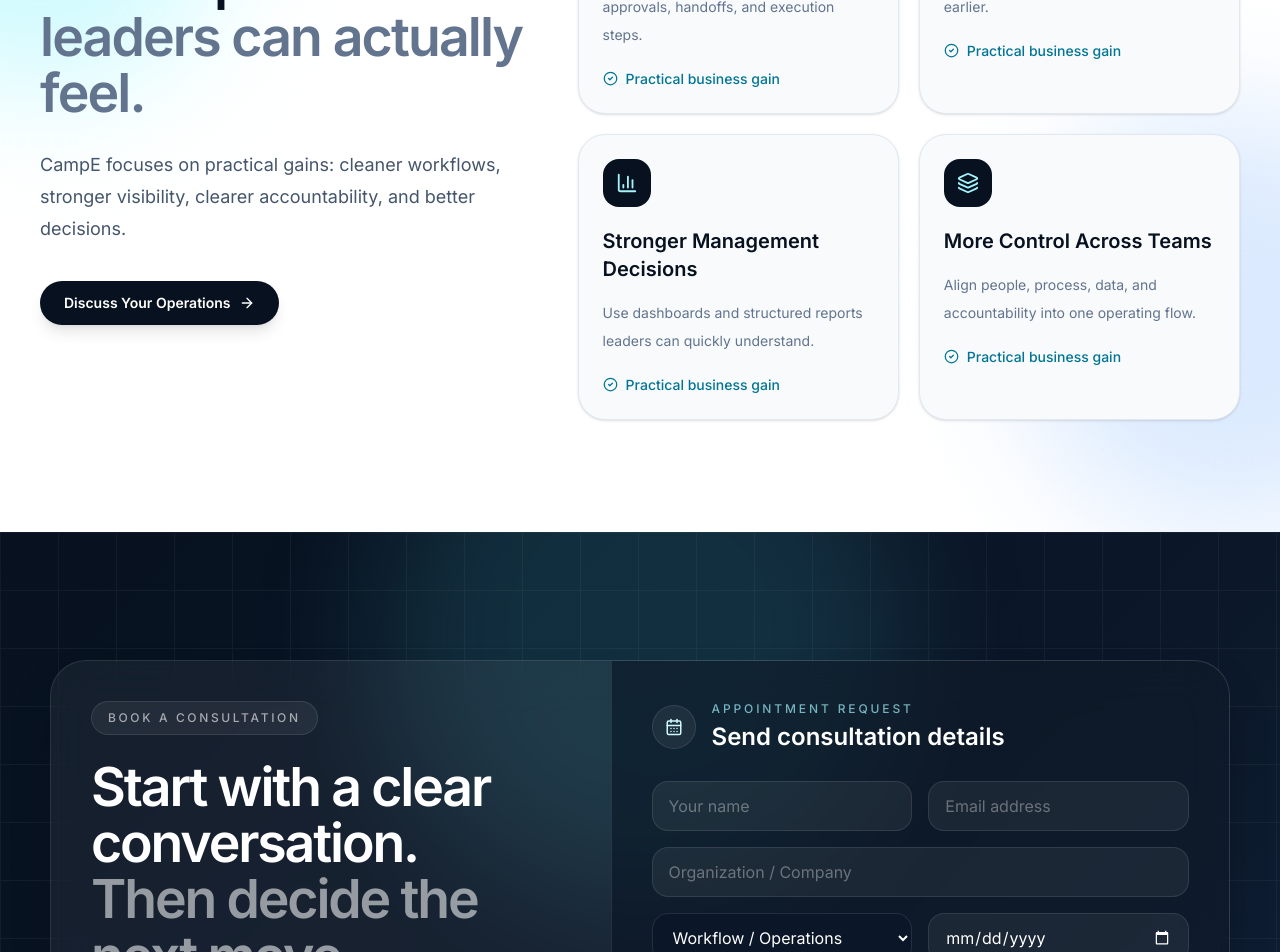
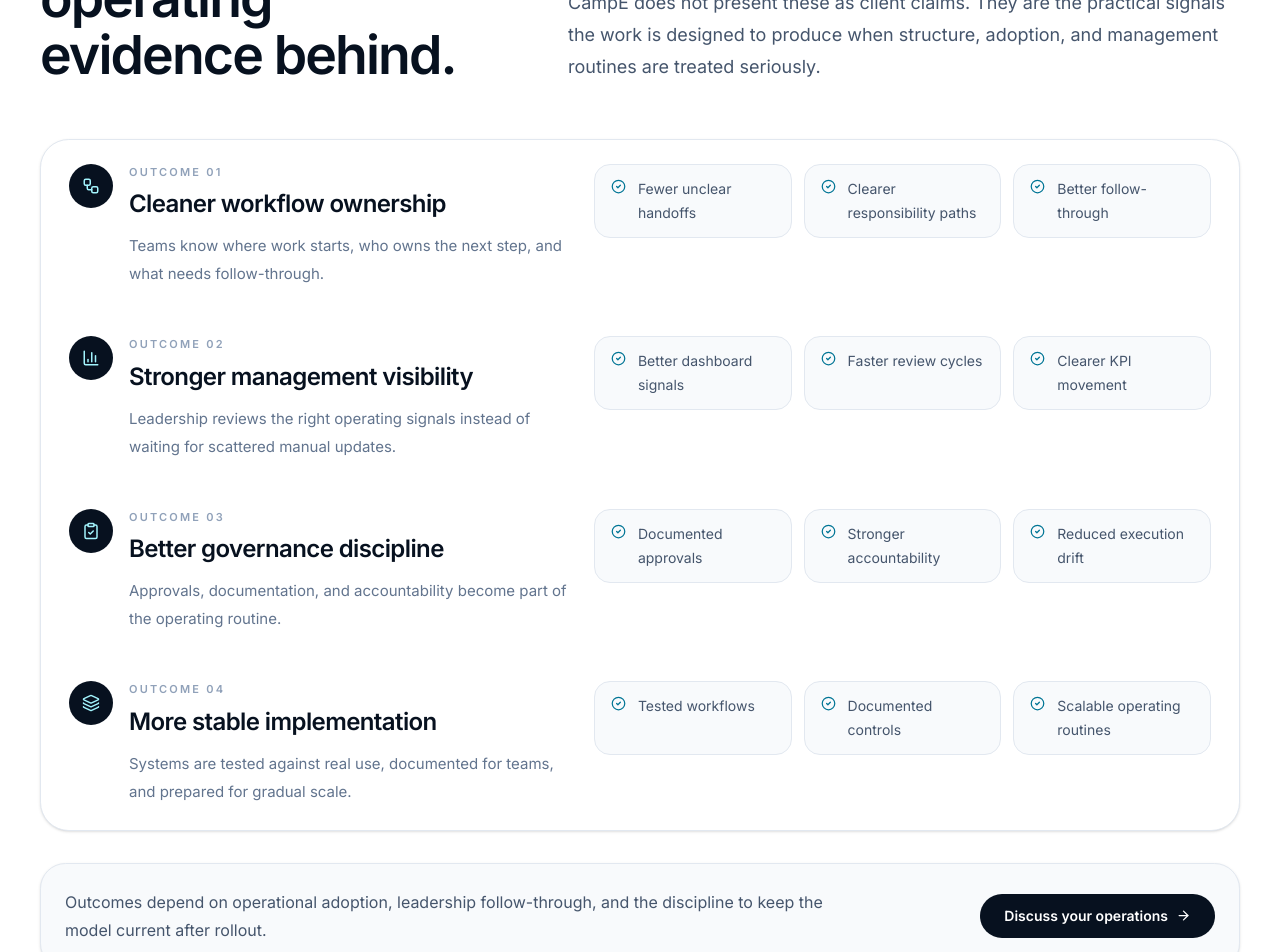
Before and after one commit to Otmzzz/campe-website-, a React (Vite) app: page / in a window 1280 px wide. Shown: the part 8480-9432 px from the top of the page. Built offline with nearby package versions, Linux system fonts and the light colour scheme.

Commit message:
Refine CampE operational outcomes section

```diff
--- a/src/app/components/Testimonials.tsx
+++ b/src/app/components/Testimonials.tsx
@@ -2,7 +2,7 @@ import {
   ArrowRight,
   BarChart3,
   CheckCircle2,
-  Eye,
+  ClipboardCheck,
   Layers3,
   Workflow,
 } from 'lucide-react';
@@ -12,93 +12,136 @@ export function Testimonials() {
   const outcomes = [
     {
       icon: Workflow,
-      title: 'Cleaner Workflow Movement',
-      desc: 'Reduce friction between requests, approvals, handoffs, and execution steps.',
-    },
-    {
-      icon: Eye,
-      title: 'Better Operational Visibility',
-      desc: 'See delays, priorities, workload pressure, and business movement earlier.',
+      title: 'Cleaner workflow ownership',
+      description:
+        'Teams know where work starts, who owns the next step, and what needs follow-through.',
+      signals: [
+        'Fewer unclear handoffs',
+        'Clearer responsibility paths',
+        'Better follow-through',
+      ],
     },
     {
       icon: BarChart3,
-      title: 'Stronger Management Decisions',
-      desc: 'Use dashboards and structured reports leaders can quickly understand.',
+      title: 'Stronger management visibility',
+      description:
+        'Leadership reviews the right operating signals instead of waiting for scattered manual updates.',
+      signals: [
+        'Better dashboard signals',
+        'Faster review cycles',
+        'Clearer KPI movement',
+      ],
+    },
+    {
+      icon: ClipboardCheck,
+      title: 'Better governance discipline',
+      description:
+        'Approvals, documentation, and accountability become part of the operating routine.',
+      signals: [
+        'Documented approvals',
+        'Stronger accountability',
+        'Reduced execution drift',
+      ],
     },
     {
       icon: Layers3,
-      title: 'More Control Across Teams',
-      desc: 'Align people, process, data, and accountability into one operating flow.',
+      title: 'More stable implementation',
+      description:
+        'Systems are tested against real use, documented for teams, and prepared for gradual scale.',
+      signals: [
+        'Tested workflows',
+        'Documented controls',
+        'Scalable operating routines',
+      ],
     },
   ];
 
   return (
     <section className="relative overflow-hidden bg-white px-5 py-24 text-[#07111f] sm:px-8 lg:px-10 lg:py-28">
-      <div className="absolute left-[-140px] top-10 h-[360px] w-[360px] rounded-full bg-cyan-100 blur-3xl" />
-      <div className="absolute right-[-160px] bottom-0 h-[420px] w-[420px] rounded-full bg-blue-100 blur-3xl" />
-
       <div className="relative z-10 mx-auto max-w-[1280px]">
         <Reveal>
-          <div className="grid gap-12 lg:grid-cols-[0.85fr_1.15fr] lg:items-center">
+          <div className="grid gap-10 lg:grid-cols-[0.78fr_1.22fr] lg:items-end">
             <div>
               <div className="mb-6 inline-flex items-center rounded-full border border-slate-200 bg-slate-50 px-4 py-2 shadow-sm">
                 <span className="text-xs font-semibold uppercase tracking-[0.22em] text-slate-500">
-                  Results Snapshot
+                  Operational Outcomes
                 </span>
               </div>
 
-              <h2 className="max-w-xl text-4xl font-semibold tracking-[-0.035em] text-[#07111f] sm:text-5xl lg:text-[3.35rem] lg:leading-[1.05]">
-                Real improvements
-                <span className="block text-slate-500">
-                  leaders can actually feel.
-                </span>
+              <h2 className="max-w-2xl text-4xl font-semibold tracking-[-0.035em] text-[#07111f] sm:text-5xl lg:text-[3.35rem] lg:leading-[1.05]">
+                The work should leave better operating evidence behind.
               </h2>
-
-              <p className="mt-7 max-w-xl text-base leading-8 text-slate-600 sm:text-lg">
-                CampE focuses on practical gains: cleaner workflows, stronger
-                visibility, clearer accountability, and better decisions.
-              </p>
-
-              <a
-                href="#finalcta"
-                className="group mt-9 inline-flex items-center gap-2 rounded-full bg-[#07111f] px-6 py-3 text-sm font-semibold text-white shadow-lg transition hover:bg-[#10243d]"
-              >
-                Discuss Your Operations
-                <ArrowRight
-                  size={16}
-                  className="transition-transform group-hover:translate-x-1"
-                />
-              </a>
             </div>
 
-            <div className="grid gap-5 sm:grid-cols-2">
+            <p className="max-w-2xl text-base leading-8 text-slate-600 sm:text-lg lg:justify-self-end">
+              CampE does not present these as client claims. They are the
+              practical signals the work is designed to produce when structure,
+              adoption, and management routines are treated seriously.
+            </p>
+          </div>
+        </Reveal>
+
+        <div className="mt-14 overflow-hidden rounded-[1.8rem] border border-slate-200 bg-white shadow-sm">
           {outcomes.map((item, index) => {
             const Icon = item.icon;
 
             return (
               <Reveal key={item.title} delay={index * 0.05}>
-                    <div className="group h-full rounded-[1.7rem] border border-slate-200 bg-slate-50 p-6 shadow-sm transition-all duration-500 hover:-translate-y-1 hover:border-cyan-200 hover:bg-white hover:shadow-xl">
-                      <div className="mb-5 flex h-12 w-12 items-center justify-center rounded-2xl bg-[#07111f] text-cyan-200">
-                        <Icon size={22} />
+                <div className="grid gap-5 border-b border-slate-200 px-5 py-6 last:border-b-0 sm:px-6 lg:grid-cols-[0.9fr_1.1fr] lg:items-start lg:px-7">
+                  <div className="flex gap-4">
+                    <div className="flex h-11 w-11 shrink-0 items-center justify-center rounded-full bg-[#07111f] text-cyan-200">
+                      <Icon size={18} />
                     </div>
 
-                      <h3 className="text-xl font-semibold text-[#07111f]">
+                    <div>
+                      <p className="text-[11px] font-semibold uppercase tracking-[0.2em] text-slate-400">
+                        Outcome {String(index + 1).padStart(2, '0')}
+                      </p>
+
+                      <h3 className="mt-2 text-2xl font-semibold tracking-[-0.025em] text-[#07111f]">
                         {item.title}
                       </h3>
 
-                      <p className="mt-4 text-sm leading-7 text-slate-500">
-                        {item.desc}
+                      <p className="mt-3 max-w-2xl text-sm leading-7 text-slate-500 sm:text-[15px]">
+                        {item.description}
                       </p>
+                    </div>
+                  </div>
 
-                      <div className="mt-5 flex items-center gap-2 text-sm font-medium text-cyan-700">
-                        <CheckCircle2 size={15} />
-                        Practical business gain
+                  <div className="grid gap-3 sm:grid-cols-3">
+                    {item.signals.map((signal) => (
+                      <div
+                        key={signal}
+                        className="flex items-start gap-3 rounded-2xl border border-slate-200 bg-slate-50 px-4 py-3 text-sm leading-6 text-slate-600"
+                      >
+                        <CheckCircle2 size={15} className="mt-0.5 shrink-0 text-cyan-700" />
+                        {signal}
+                      </div>
+                    ))}
                   </div>
                 </div>
               </Reveal>
             );
           })}
         </div>
+
+        <Reveal delay={0.2}>
+          <div className="mt-8 flex flex-col gap-5 rounded-[1.6rem] border border-slate-200 bg-slate-50 p-5 shadow-sm sm:p-6 lg:flex-row lg:items-center lg:justify-between">
+            <p className="max-w-3xl text-sm leading-7 text-slate-600 sm:text-base">
+              Outcomes depend on operational adoption, leadership follow-through,
+              and the discipline to keep the model current after rollout.
+            </p>
+
+            <a
+              href="#finalcta"
+              className="group inline-flex w-fit items-center gap-2 rounded-full bg-[#07111f] px-6 py-3 text-sm font-semibold text-white transition hover:bg-[#10243d]"
+            >
+              Discuss your operations
+              <ArrowRight
+                size={15}
+                className="transition-transform group-hover:translate-x-0.5"
+              />
+            </a>
           </div>
         </Reveal>
       </div>
```
Lines whose indentation alone changed are shown as unchanged.
